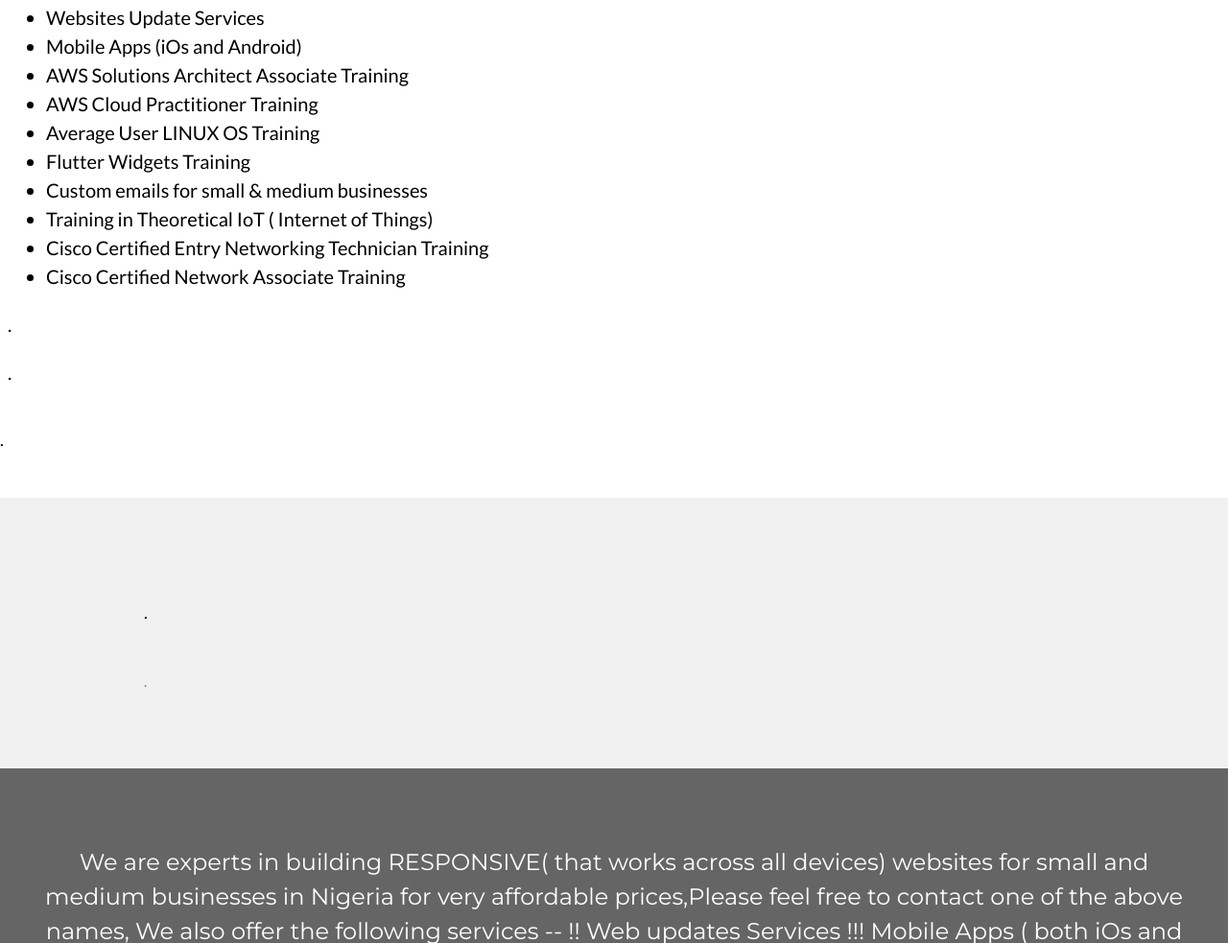
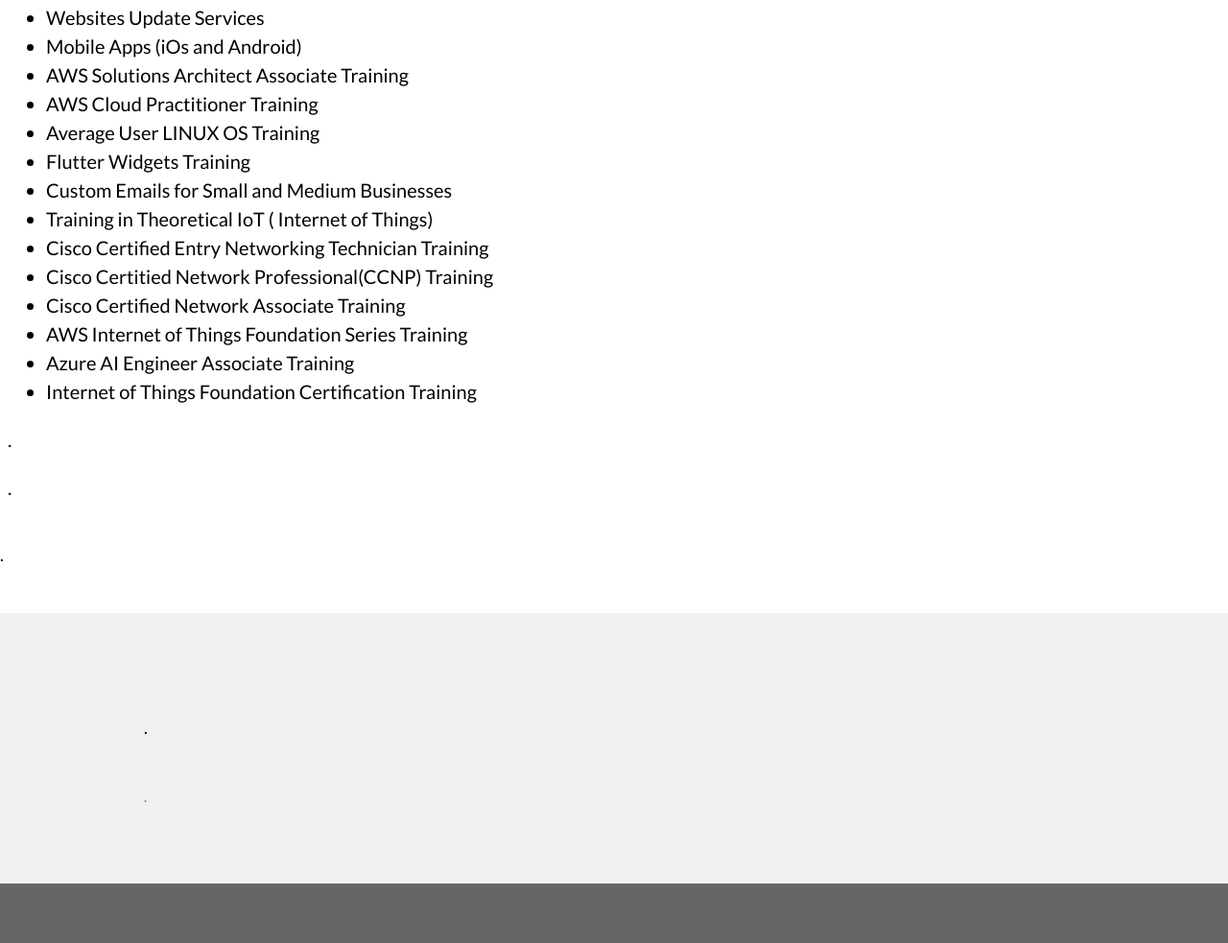
Before and after one commit to dogonmaje-it-solutions/dogonmaje-it-solutions.github.io, a plain HTML site: page docs/index.html in a window 1280 px wide. Shown: the part 779-1762 px from the top of the page at 96% size. Drawn offline with nearby package versions, Linux system fonts and the light colour scheme.

Commit message:
updates today

```diff
--- a/docs/index.html
+++ b/docs/index.html
@@ -72,10 +72,15 @@ body,h1,h2,h3,h4,h5,h6 {font-family: "Lato", sans-serif}
     <li>AWS Cloud Practitioner Training</li>
     <li>Average User LINUX OS Training</l>
     <li> Flutter Widgets Training</li>
-    <li>Custom emails for small & medium businesses</li>
+    <li>Custom Emails for Small and Medium Businesses</li>
     <li>Training in Theoretical IoT ( Internet of Things)</li>
     <li> Cisco Certified Entry Networking Technician Training</li>
+    <li>Cisco Certitied Network Professional(CCNP) Training</li>
     <li>Cisco Certified Network Associate Training</li>
+    <li>AWS Internet of Things Foundation Series Training</li>
+    <li>Azure AI Engineer Associate Training</li>
+    <li>Internet of Things Foundation Certification Training</li>
+
    </ul>
   .</p>.
 </h4>
```
